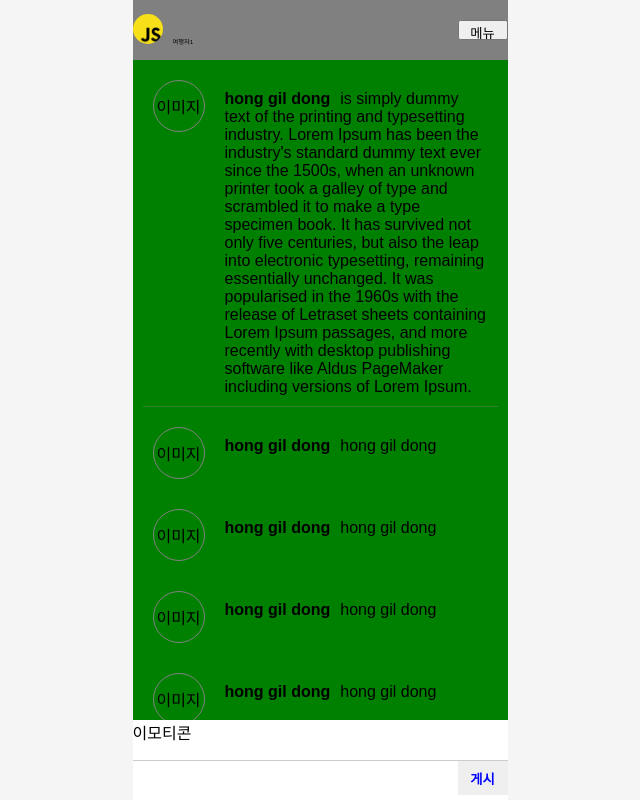
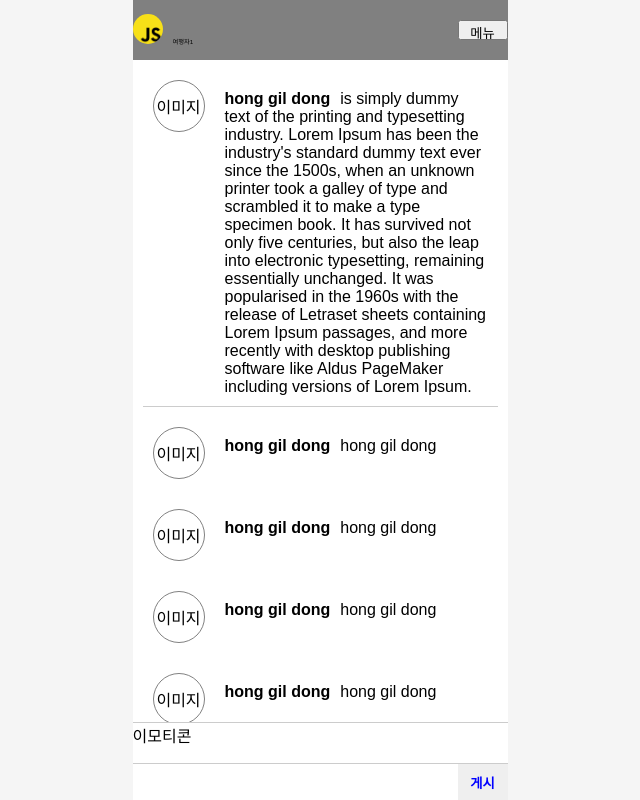
Before and after one commit to Team-Nubigo/Nubigo, a React (Create React App) app in the folder client/: page /1 in a window 1280 px wide. Shown: the whole page, without its empty margins (320-960 px from the left). Built offline with nearby package versions, Linux system fonts and the light colour scheme.

Commit message:
fix/textarea: 댓글 입력 창 자동 사이즈 조절 및 댓스트 margin 값 자동 조절

```diff
--- a/client/src/pages/feedDetail.tsx
+++ b/client/src/pages/feedDetail.tsx
@@ -6,7 +6,7 @@ const FeedDetail = () => {
   const TextareaRef = useRef<null | HTMLInputElement | any>(null)
   const [prevHeight,setPrevHeight] = useState(10)
   const [textAreaValue,setTextAreaValue] = useState("")
-  const [listMargin,setListMargin] = useState(80)
+  const [listMargin,setListMargin] = useState(74)
 
   useEffect(()=>{
     if(TextareaRef){
@@ -18,40 +18,14 @@ const FeedDetail = () => {
     const height = TextareaRef.current.scrollHeight
     // console.log(height)
     setTextAreaValue(e.target.value)
-
-
-    if(height + 64 <= 200){
-      console.log("fixed")
-      return;
-    }else{
-      setListMargin(height + 64);
-    }
-
-    // TextareaRef.current.style.height = TextareaRef.current.scrollHeight + "px";
-
-
-
-
-    // console.log(e.target.value.split('\n').length - 1,"this")
-    // console.log(e.target.value)
-
-
-    // if(height !== prevHeight){
-    //   setPrevHeight(TextareaRef.current.scrollHeight)
-
-    // }
   }
 
   useEffect(() => {
     if(TextareaRef){
-      console.log(textAreaValue)
       TextareaRef.current.style.height = "0px";
       const scrollHeight = TextareaRef.current.scrollHeight;
       TextareaRef.current.style.height = scrollHeight + "px"
-
-
-      // if(listMargin + 67 <= 160){
-      // }
+      setListMargin(scrollHeight + 60);
 
     }
 
@@ -168,10 +142,9 @@ const CommentList = styled.ul<{margin:number}>`
   margin: 0;
   /* margin:10px; */
   margin-top: 60px;
-  margin-bottom:${(props) => props.margin + "px"};
+  margin-bottom:${(props) => props.margin <= 160 ?  props.margin + "px" : '160px'};
   box-sizing: border-box;
   /* background:white; */
-  background:green;
 `;
 
 const CommentItem = styled.li`
@@ -229,16 +202,19 @@ const FooterBox = styled.div`
   flex-direction: column;
   /* justify-content: center; */
   align-items: center;
+  justify-content: space-between;
   height: auto;
-  min-height:80px;
+  min-height:74px;
   max-height:200px;
   width:100%;
 `;
 
 const IconBox = styled.div`
   height:40px;
+  min-height:40px;
   width:375px;
   background:white;
+  border-top:1px solid rgb(128,128,128,0.4);
 `
 const CommentInputBox = styled.div`
   display: flex;
@@ -254,7 +230,7 @@ const CommentInputBox = styled.div`
 
 const CommentInput = styled.textarea`
   width: 100%;
-  height: 18px;
+  height: 20px;
   min-height:10px;
   max-height:100px;
   line-height:12px;
@@ -263,7 +239,7 @@ const CommentInput = styled.textarea`
   border:none;
   padding-left:10px;
   margin-top:10px;
-  margin-bottom:8px;
+  margin-bottom:10px;
   box-sizing: border-box;
   padding-right:100px;
   /* padding-bottom:10px; */
```
